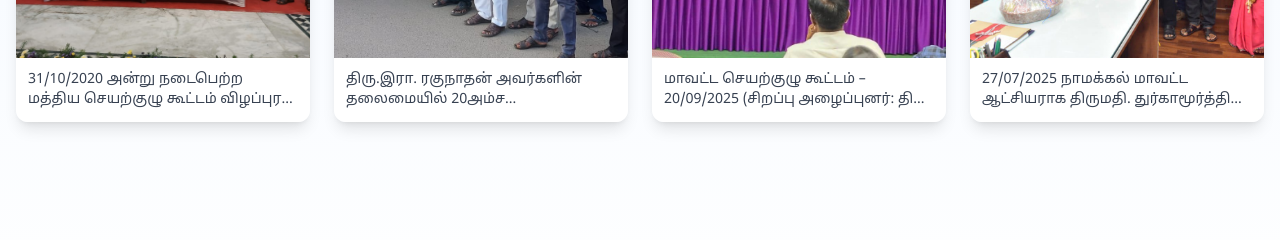
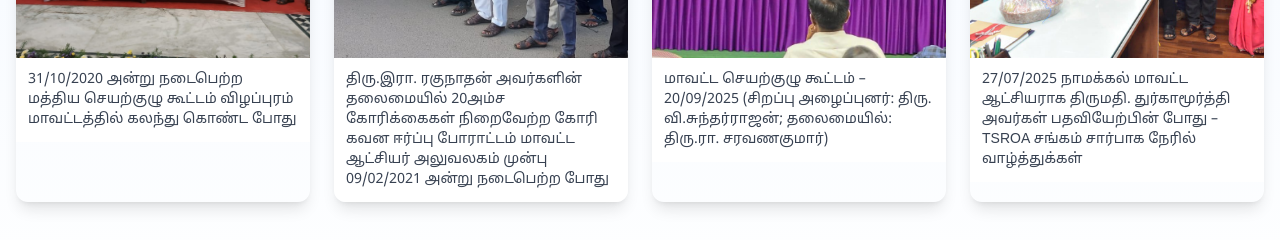
Before and after one commit to lingesh0/tsroa-site, a React (Vite) app: page /gallery in a window 1280 px wide. Shown: the part 548-788 px from the top of the page. Built offline with nearby package versions, Linux system fonts and the light colour scheme; no server answers.

Commit message:
Gallery: show full captions (remove clamp, allow wrapping)

```diff
--- a/src/pages/Gallery.tsx
+++ b/src/pages/Gallery.tsx
@@ -113,7 +113,7 @@
                 </div>
                 {/* Caption */}
                 <div className="p-3 bg-white">
-                  <p className="text-sm text-gray-700 font-tamil line-clamp-2">
+                  <p className="text-sm text-gray-700 font-tamil break-words">
                     {image.name}
                   </p>
                 </div>
```
